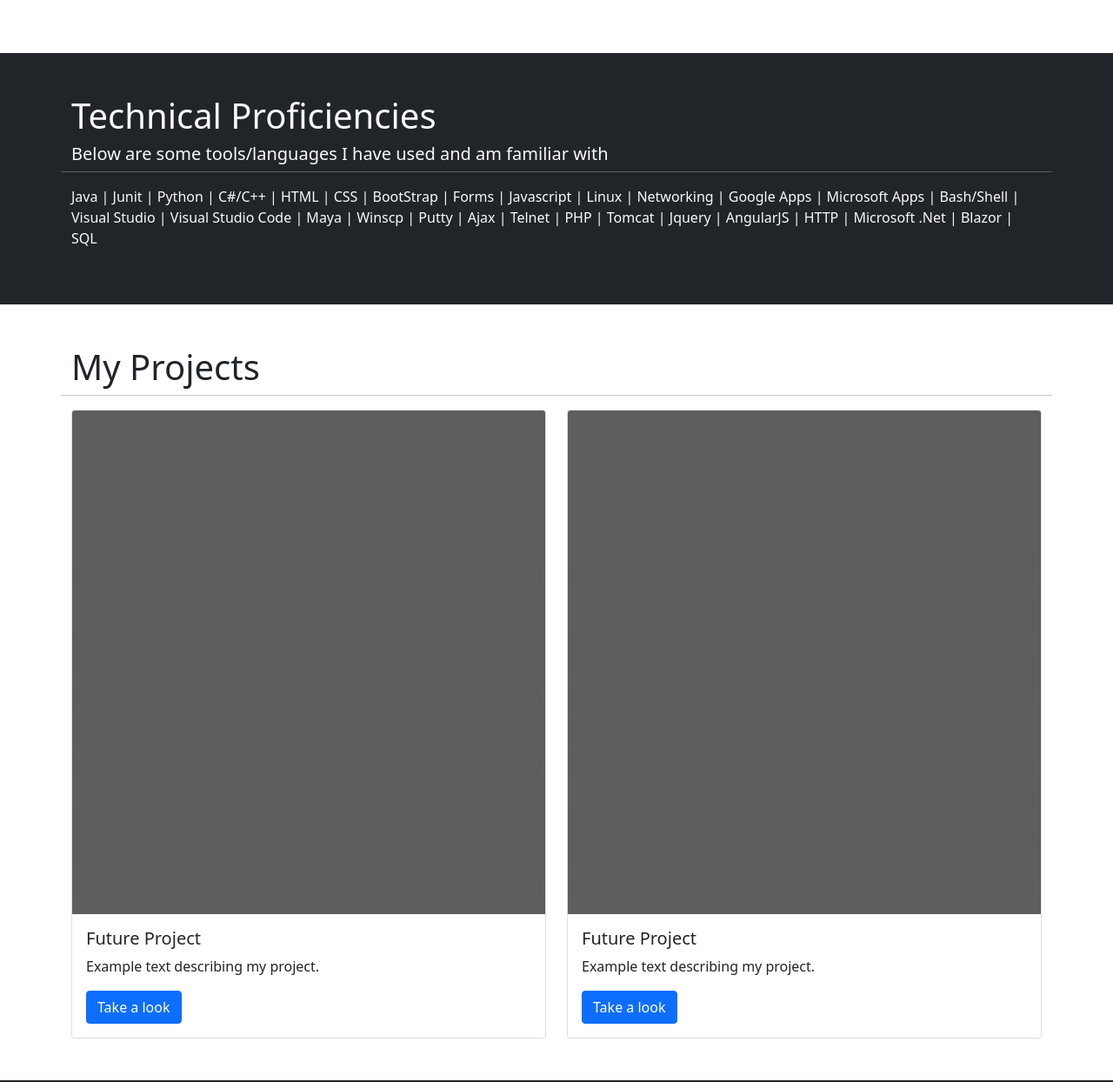
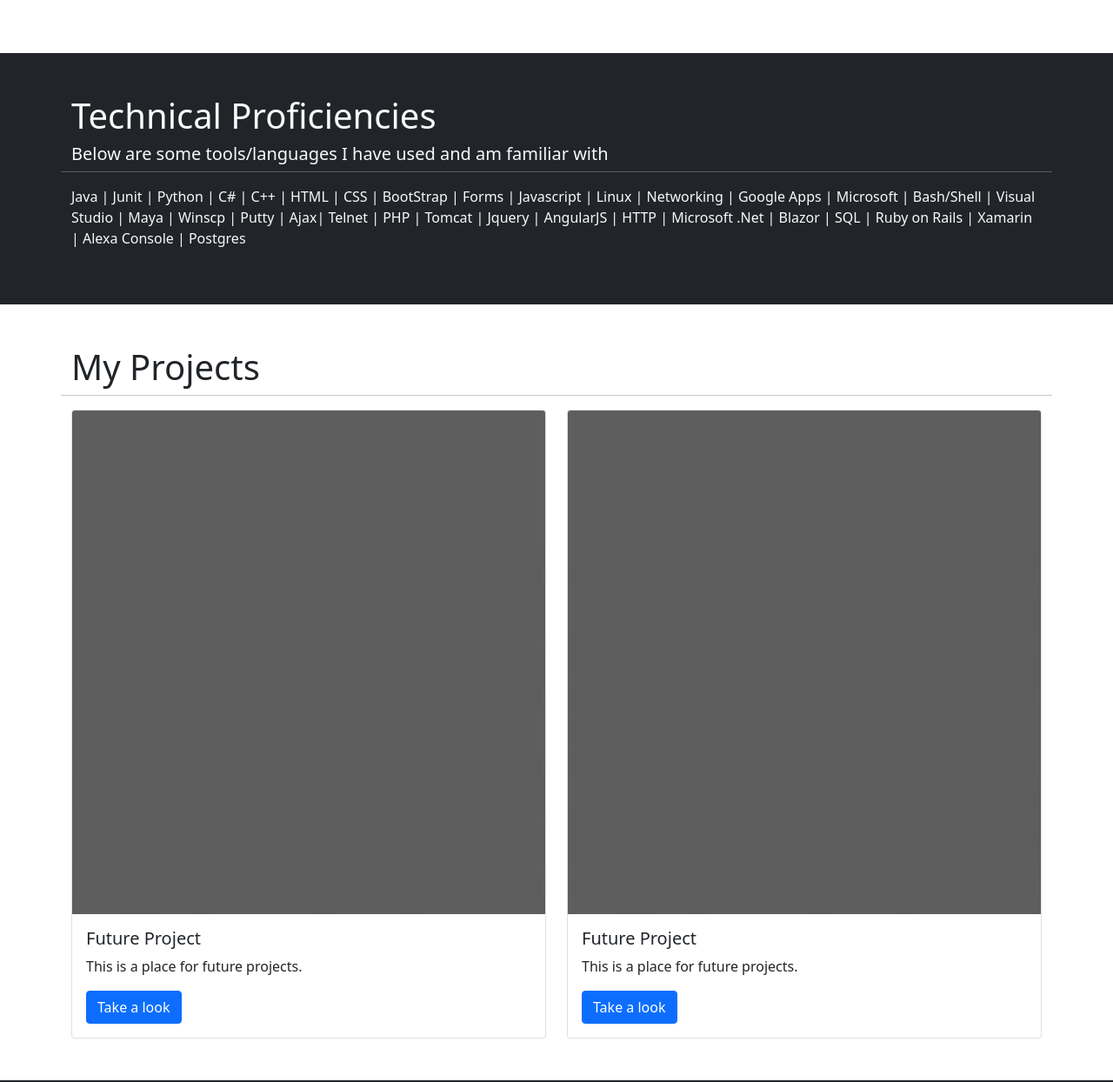
Before and after one commit to mcritcaj/Personal_Website_AJ, a plain HTML site: page tech.html in a window 1280 px wide. Shown: the part 592-1836 px from the top of the page at 87% size. Drawn offline with nearby package versions, Linux system fonts and the light colour scheme.

Commit message:
year updates

```diff
--- a/tech.html
+++ b/tech.html
@@ -75,11 +75,7 @@
         <h1>Technical Proficiencies</h1>
         <h5>Below are some tools/languages I have used and am familiar with</h5>
         <hr>
-        <p>Java | Junit | Python | C#/C++ | HTML | CSS | BootStrap | Forms | Javascript | Linux | Networking | Google
-          Apps |
-          Microsoft Apps | Bash/Shell | Visual Studio | Visual Studio Code | Maya | Winscp | Putty | Ajax | Telnet | PHP | Tomcat | Jquery |
-          AngularJS | HTTP
-          | Microsoft .Net | Blazor | SQL</p>
+        <p>Java | Junit | Python | C# | C++ | HTML | CSS | BootStrap | Forms |  Javascript | Linux | Networking | Google Apps | Microsoft | Bash/Shell | Visual Studio | Maya | Winscp | Putty | Ajax| Telnet | PHP | Tomcat | Jquery | AngularJS | HTTP | Microsoft .Net | Blazor | SQL | Ruby on Rails | Xamarin | Alexa Console | Postgres</p>
       </div>
     </div>
   </section>
@@ -94,7 +90,7 @@
             <img src="blank.jpg" class="img-fluid card-img-top" alt="...">
             <div class="card-body">
               <h5 class="card-title">Future Project</h5>
-              <p class="card-text">Example text describing my project.</p>
+              <p class="card-text">This is a place for future projects.</p>
               <a href="#" class="btn btn-primary">Take a look</a>
             </div>
           </div>
@@ -104,7 +100,7 @@
             <img src="blank.jpg" class="card-img-top" alt="Project">
             <div class="card-body">
               <h5 class="card-title">Future Project</h5>
-              <p class="card-text">Example text describing my project.</p>
+              <p class="card-text">This is a place for future projects.</p>
               <a href="#" class="btn btn-primary">Take a look</a>
             </div>
           </div>
```
Also changed, not shown: contact.html (+1 -1 lines), index.html (+2 -2 lines).
